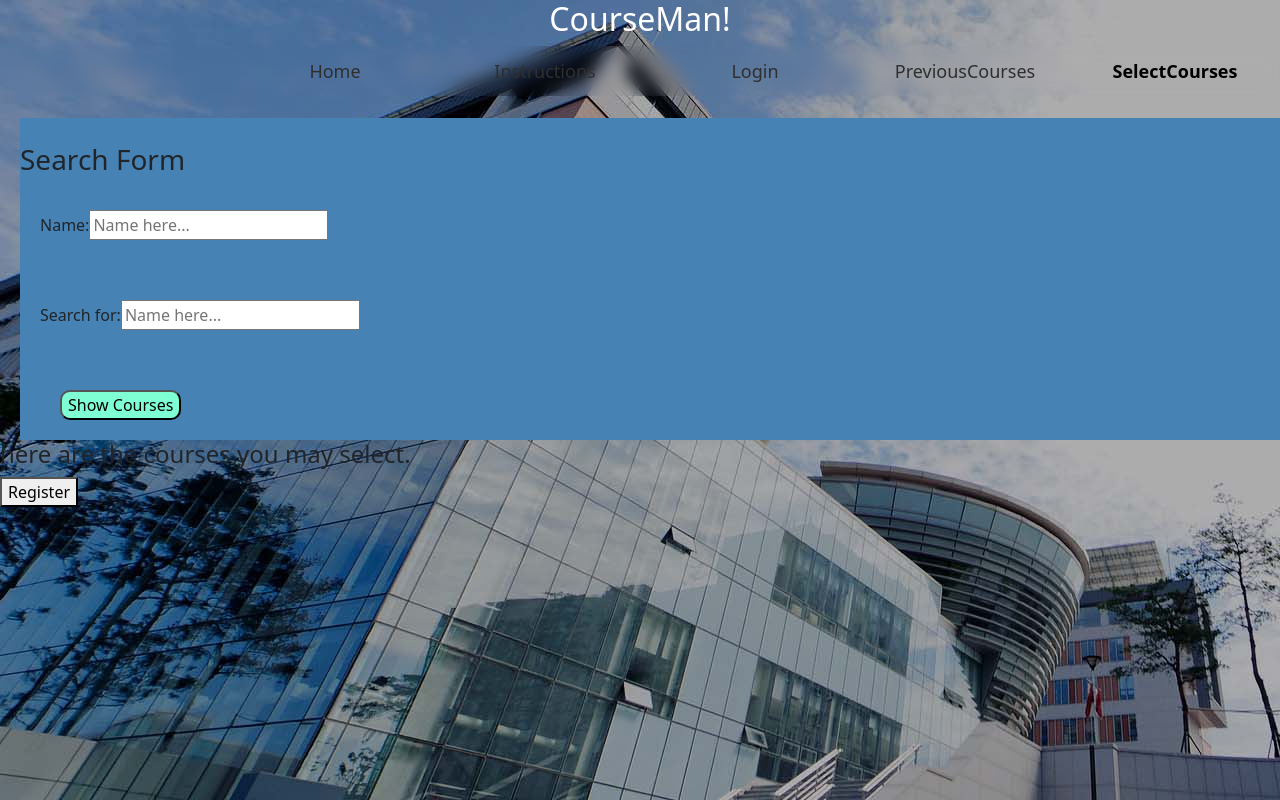
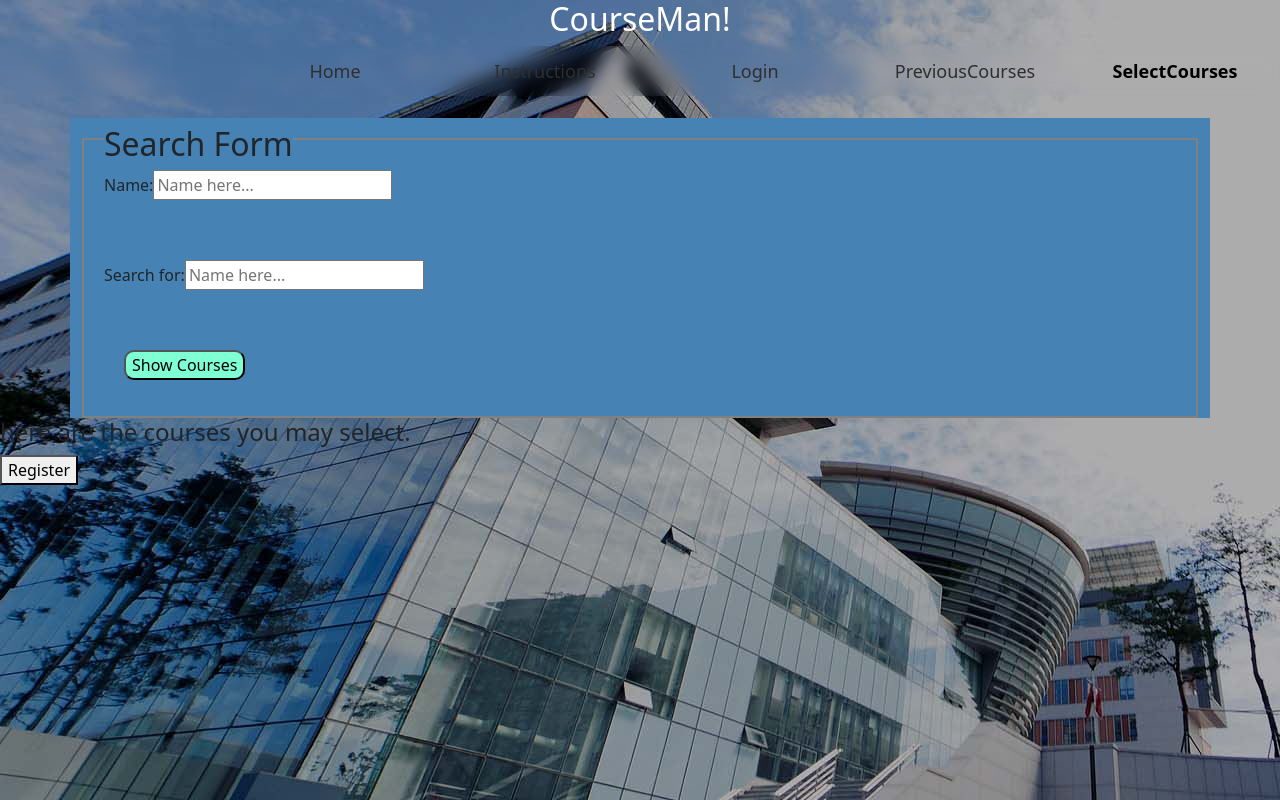
Before and after one commit to JuyeeMyeong/web_project_cse316, a React (Create React App) app: page /SelectCourses in a window 1280 px wide. Built offline with nearby package versions, Linux system fonts and the light colour scheme.

Commit message:
#2 Search Form over border

```diff
--- a/src/App.css
+++ b/src/App.css
@@ -263,15 +263,26 @@ ul {
 
 }
 /***********         SelectCourses              ***********/
-.searchForm {
-  margin: 0 0 0 20px;
-  padding: 20px 0;
+.container {
+  display: flex;
+  height: 300px;
+  width: 500px;
   background-color: #4682B4;
 }
 
+.searchForm {
+  position: relative;
+  width: 100%;
+  margin-top: 20px;
+  border: 2px solid grey;
+}
 .formTitle {
+  position: absolute;
+  top: -20px;
+  left: 20px;
+  background-color: #4682B4;
   font-weight: 500;
-  font-size: 28px;
+  font-size: 32px;
 }
 
 .searchRow {
--- a/src/components/SelectCourses.js
+++ b/src/components/SelectCourses.js
@@ -11,6 +11,7 @@ function SelectCourses() {
         <div>
             <Navbar />
 
+            <div className="container">
                 <div className='searchForm'>
                     <div className='formTitle'>Search Form</div>
                     <div className='searchRow'>
@@ -26,6 +27,7 @@ function SelectCourses() {
                         <button className='showCoursebtn'>Show Courses</button>
                     </div>
                 </div>
+            </div>
 
             <Search/>
         </div>
```
Lines whose indentation alone changed are shown as unchanged.
